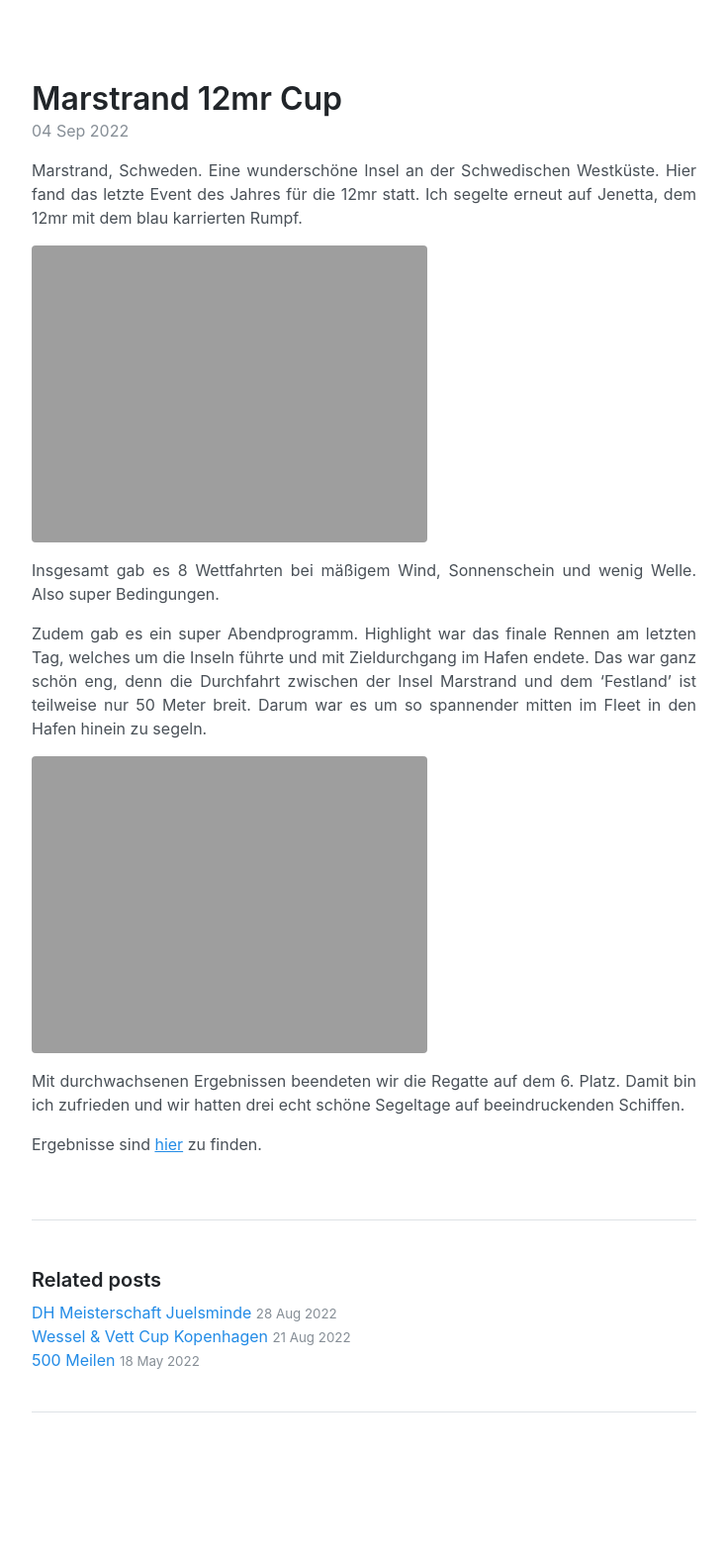
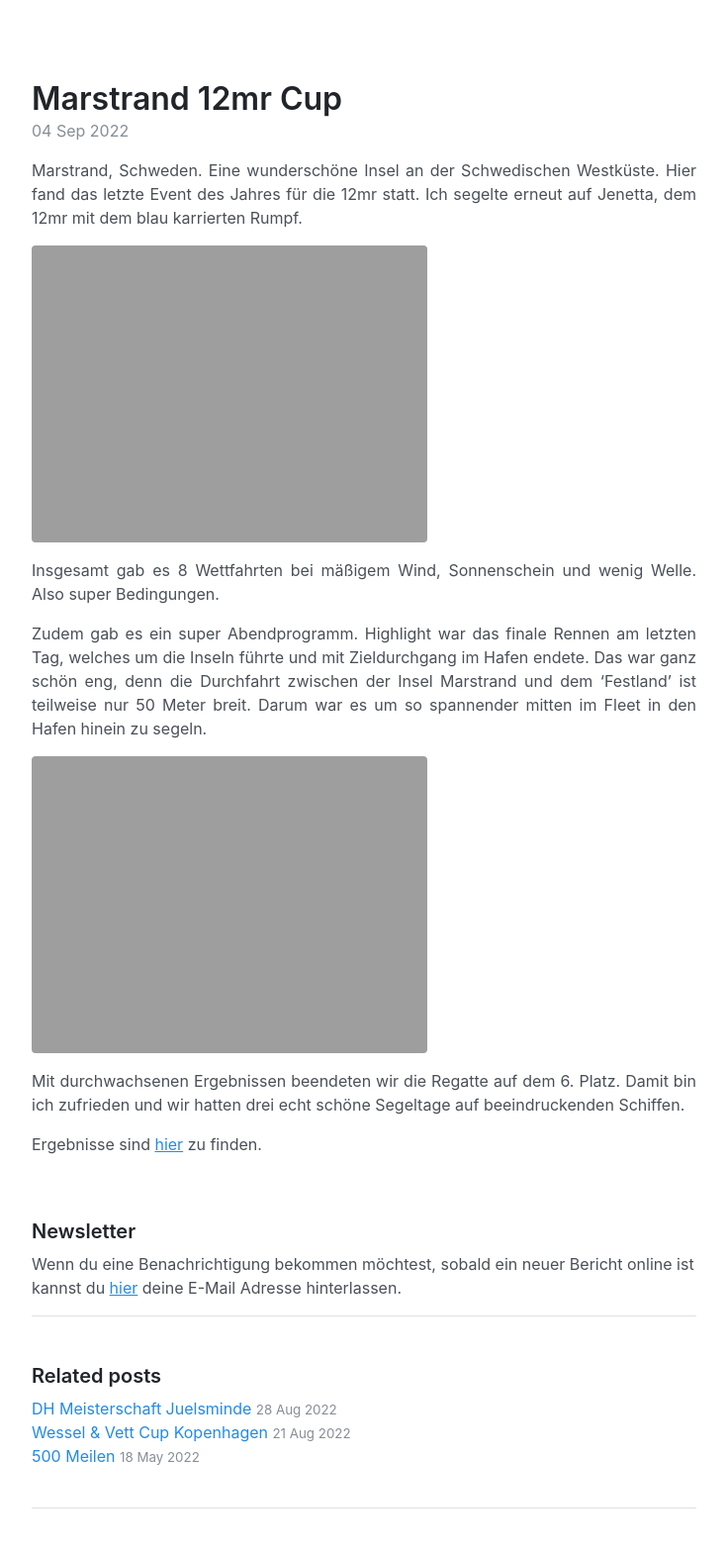
Before and after one commit to lucamayer/lucamayer.github.io, a Jekyll site: the page built from _posts/2022-09-04-Marstrand.md, in a window 1280 px wide. Shown: the whole page at 99% size, without its empty margins (272-1007 px from the left). Built offline with Jekyll 4.4.1, drawn with Linux system fonts in a browser that asks for light colours; before the commit the page ends 1475 px from its top, so only the background shows below that.

Commit message:
mailing list update

```diff
--- a/_layouts/default.html
+++ b/_layouts/default.html
@@ -18,9 +18,9 @@
       </main>
 
       <footer class="footer">
-        <small>
+        <!-- <small> -->
           <!-- &copy; <time datetime="{{ site.time | date_to_xmlschema }}">{{ site.time | date: '%Y' }}</time>. All rights reserved. -->
-        </small>
+        <!-- </small> -->
       </footer>
     </div>
 
--- a/_layouts/post.html
+++ b/_layouts/post.html
@@ -9,6 +9,12 @@ layout: default
       {{ content }}
   </div>
 </article>
+
+<h3>Newsletter</h3>
+<p>
+  Wenn du eine Benachrichtigung bekommen m&ouml;chtest, sobald ein neuer Bericht
+  online ist kannst du <a href="https://tinyletter.com/lucamayer">hier</a> deine E-Mail Adresse hinterlassen.
+</p>
 
 {% if site.related_posts != empty %}
 <aside class="related">
```
